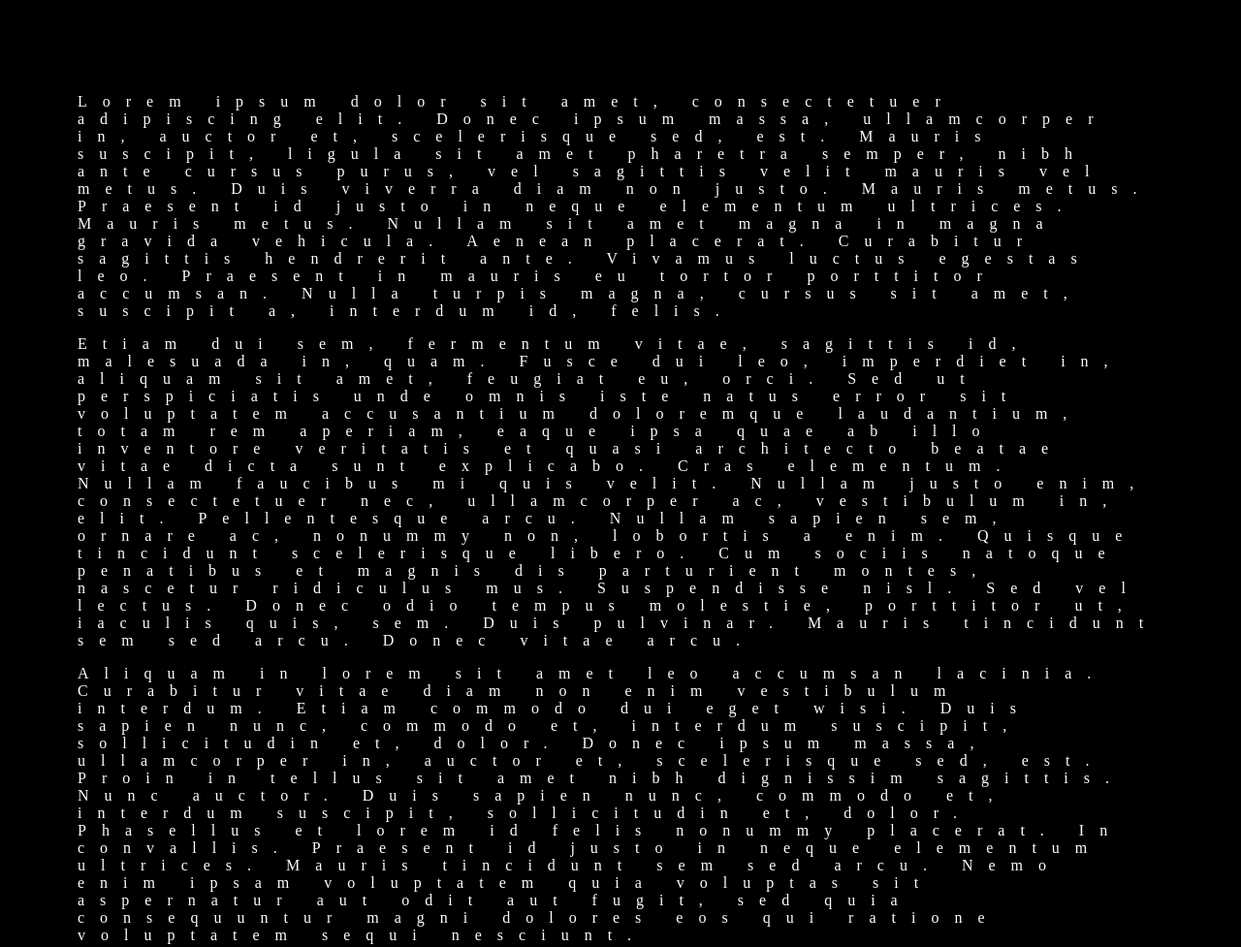
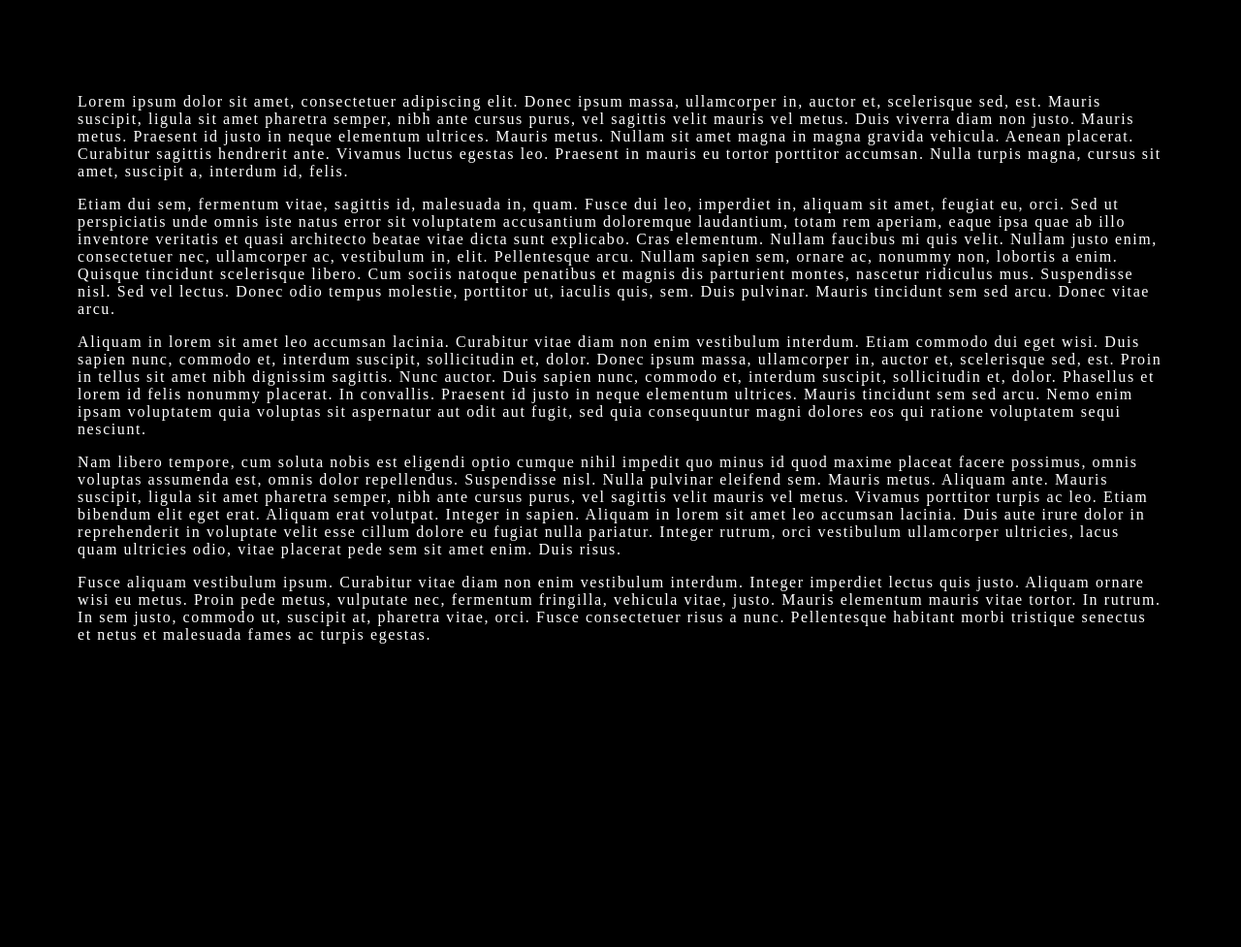
Before and after one commit to RichardSmid/ROM, a plain HTML site: page ROM/index.html in a window 1280 px wide. Shown: the top 977 px of the page at 97% size. Drawn offline with Linux system fonts and the light colour scheme.

Commit message:
created new directory added example image to the new directory chnged letter spacing line 42

```diff
--- a/ROM/style.css
+++ b/ROM/style.css
@@ -39,5 +39,5 @@ body{
   font-family: consolas sans-serif;
   height: 300vh;
   padding: 10vh;
-  letter-spacing: 1em;
+  letter-spacing: .1em;
 }
```
Also changed, not shown: ROM/assets/example-img.png (added).
